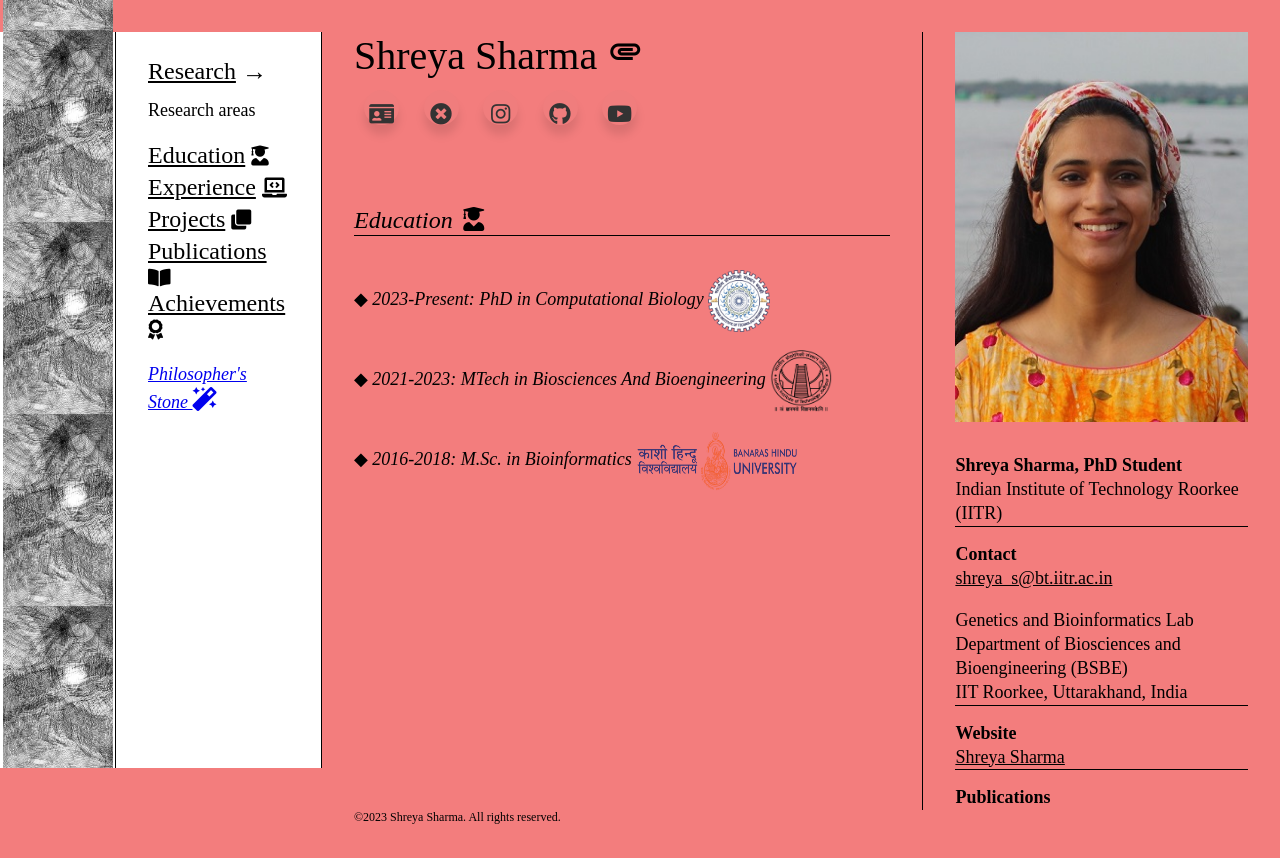
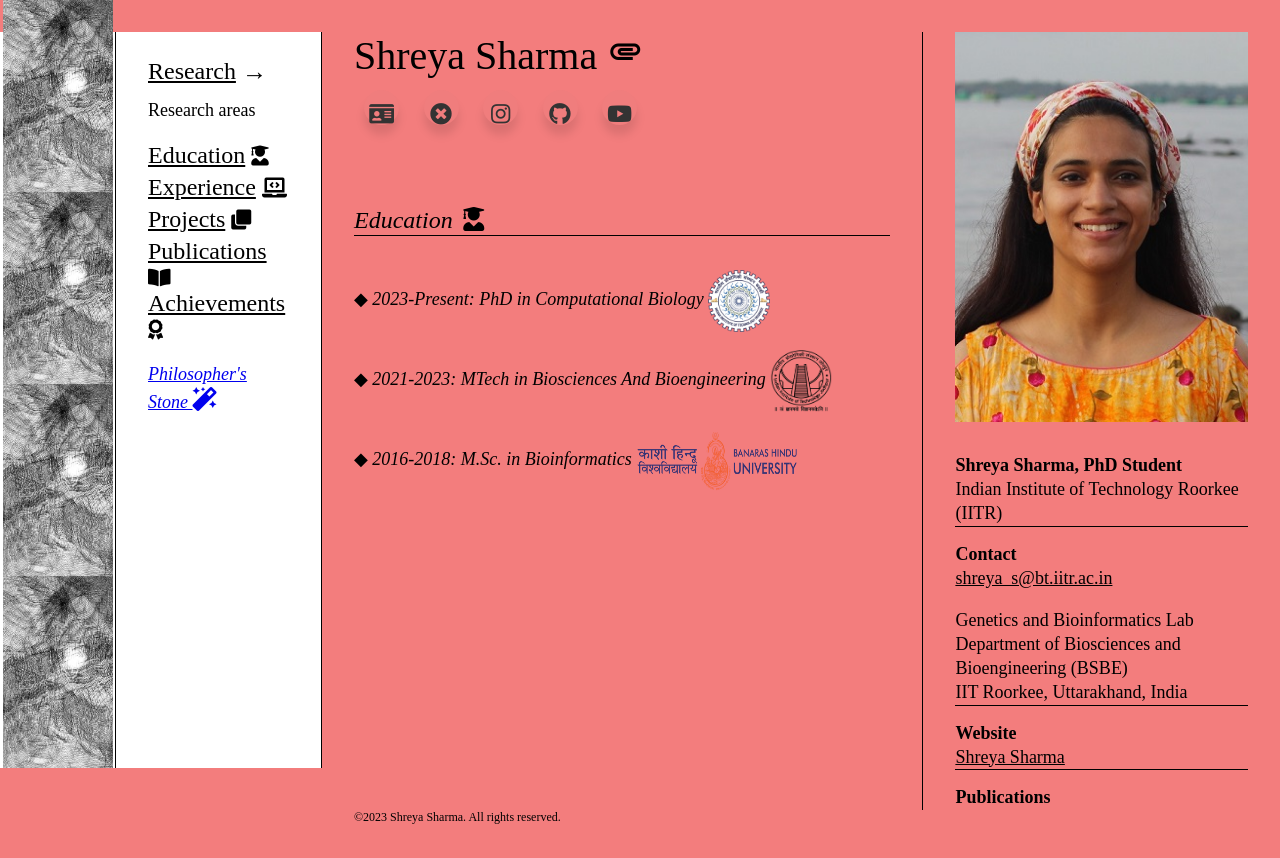
Before and after one commit to Shreya-droid/shreya-droid.github.io, a plain HTML site: page education.html in a window 1280 px wide. Drawn offline with Linux system fonts and the light colour scheme; a web font is replaced by a local one.

Commit message:
Update education.html

```diff
--- a/education.html
+++ b/education.html
@@ -2550,7 +2550,7 @@
 				  class="v-navbar-logo-block__molbio--vertical"
 			  /><img
               src="image/surreal.jpg"
-              style="height: 162px;"
+              style="height: 192px;"
               class="v-navbar-logo-block__molbio--vertical"
           /></a>
             </div>
```
